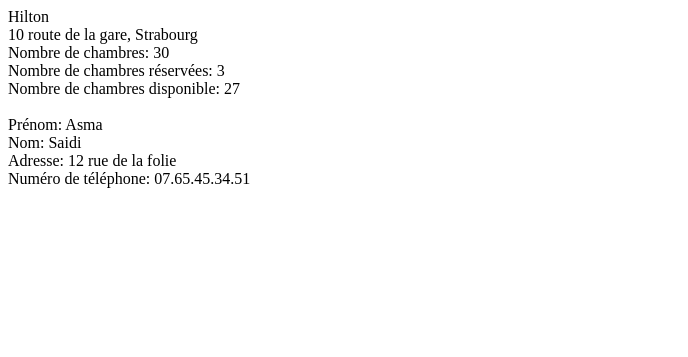
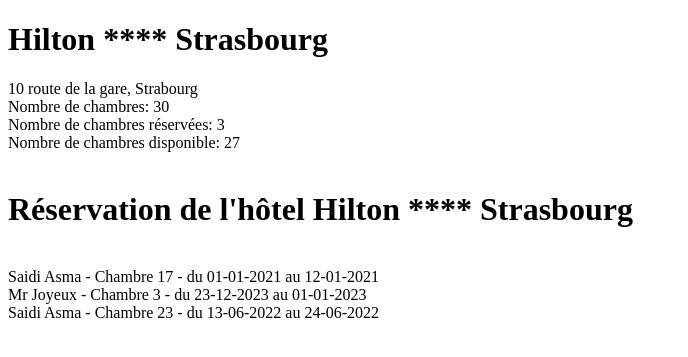
Before and after one commit to yah422/exos, a PHP site: page /index.php in a window 1280 px wide. Shown: the top 357 px of the page, without its empty margins (0-688 px from the left). Run offline with PHP 8.4, Linux system fonts and the light colour scheme.

Commit message:
add title html in index.php

```diff
--- a/Exo_hôtel/Hotel.php
+++ b/Exo_hôtel/Hotel.php
@@ -87,7 +87,7 @@
     }
 //----------------------- fonction afficherInfos ----------------------------
     public function afficherInfos(){
-        echo "{$this-> nomHotel} \n <br> {$this-> adresse} \n <br> Nombre de chambres: {$this-> nbreChambre} \n <br> Nombre de chambres réservées: {$this-> nbreChambreReserve} \n <br> Nombre de chambres disponible: {$this-> nbreChambreDispo} \n <br>";
+        echo "{$this-> adresse} \n <br> Nombre de chambres: {$this-> nbreChambre} \n <br> Nombre de chambres réservées: {$this-> nbreChambreReserve} \n <br> Nombre de chambres disponible: {$this-> nbreChambreDispo} \n <br>";
 
     }
     }
--- a/Exo_hôtel/client.php
+++ b/Exo_hôtel/client.php
@@ -12,8 +12,8 @@
     class Client{
         private string $nom;
         private string $prenom;
-        private string $adresse;
-        private string $numTel;
+        private string $numChambre;
+        private string $dateDuree;
 
 //-------------------- Get et set de nom ---------------------------
         public function getNom(): string
@@ -39,42 +39,56 @@
                 return $this;
         }
 
-//-------------------- Get et set de adresse ---------------------------
-        public function getAdresse(): string
+//-------------------- Get et set de numChambre ---------------------------
+        public function getNumChambre(): string
         {
-                return $this->adresse;
+                return $this->numChambre;
         }
-        public function setAdresse(string $adresse): self
+        public function setNumChambre(string $numChambre): self
         {
-                $this->adresse = $adresse;
+                $this->numChambre = $numChambre;
 
                 return $this;
         }
 
-//-------------------- Get et set de numTel ---------------------------
-        public function getNumTel(): string
+//-------------------- Get et set de dateEntree ---------------------------
+        public function getDateEntree(): string
         {
-                return $this->numTel;
+                return $this->dateEntree;
         }
-        public function setNumTel(string $numTel): self
+        public function setDateEntree(string $dateEntree): self
         {
-                $this->numTel = $numTel;
+                $this->dateEntree = $dateEntree;
 
                 return $this;
         }
+//-------------------- Get et set de dateSortie ---------------------------
+        public function getDateSortie(): string
+        {
+                return $this->dateSortie;
+        }
+        public function setDateSortie(string $dateSortie): self
+        {
+                $this->dateSortie = $dateSortie;
+
+                return $this;
+        }
+
 //------------------- Création de la function construct -----------------
-        public function __construct($nom,$prenom,$adresse,$numTel){
+        public function __construct($nom,$prenom,$numChambre,$dateEntree,$dateSortie){
             $this-> nom = $nom;
             $this-> prenom = $prenom;
-            $this-> adresse = $adresse;
-            $this-> numTel = $numTel;
+            $this-> numChambre = $numChambre;
+            $this-> dateEntree = $dateEntree;
+            $this-> dateSortie = $dateSortie;
         }
 
 //----------------------- fonction afficherInfos ----------------------------
         public function afficherInformation(){
-            echo "Prénom: {$this-> prenom} \n <br> Nom: {$this-> nom} \n <br> Adresse: {$this-> adresse} \n <br> Numéro de téléphone: {$this-> numTel}";
+            echo "{$this-> nom} {$this-> prenom} - Chambre {$this-> numChambre} - du {$this->dateEntree} au {$this-> dateSortie}";
+        }
 
-}
+
     }
 
     ?>
--- a/Exo_hôtel/index.php
+++ b/Exo_hôtel/index.php
@@ -8,18 +8,41 @@
 <body>
     <?php
 
-// ON MET EN PLACE REQUIRE POUR FAIRE LE LIEN ENTRE LES DIFFERENTS FICHIERS
+// ------ ON MET EN PLACE REQUIRE POUR FAIRE LE LIEN ENTRE LES DIFFERENTS FICHIERS -------
     require("reservation.php");
     require("Hotel.php");
     require("client.php");
     require("chambre.php");
 
-    $client1= new Client("Saidi ","Asma ","12 rue de la folie ","07.65.45.34.51");
+// ------------------ CREATION DE DIFFERENTES CLASS --------------------
+    $client1 = new Client("Saidi ","Asma ","17","01-01-2021","12-01-2021");
+    $client2 = new Client("Mr ","Joyeux ","3","23-12-2023","01-01-2023");
+    $client3 = new Client("Saidi ", "Asma ","23","13-06-2022","24-06-2022");
 
-    $Hilton = new Hotel("Hilton ","10 route de la gare, Strabourg ",30, 3, 27);
+    $Hilton = new Hotel("","10 route de la gare, Strabourg ",30, 3, 27);
+    // $Regent = new Hotel("Paris ", 30 ,3 ,27);
+
+// -------------------- AFFICHAGE DES INFOS ------------------
+    ?>
+
+    <h1> Hilton **** Strasbourg </h1>
+
+    <?php
     echo $Hilton->afficherInfos();
     echo "<br>";
+    ?>
+
+    <h1> Réservation de l'hôtel Hilton **** Strasbourg </h1>
+
+    <?php
+    echo "<br>";
     echo $client1->afficherInformation();
+    echo "<br>";
+    echo $client2->afficherInformation();
+    echo "<br>";
+    echo $client3->afficherInformation();
+
+
 
 
     ?>
```
